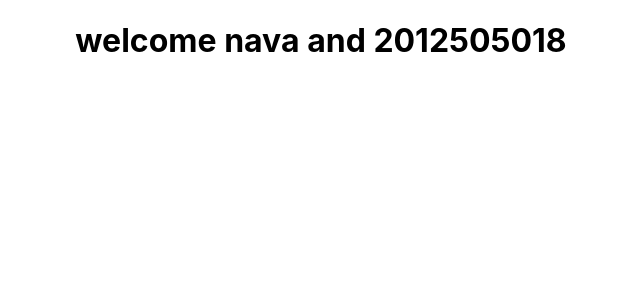
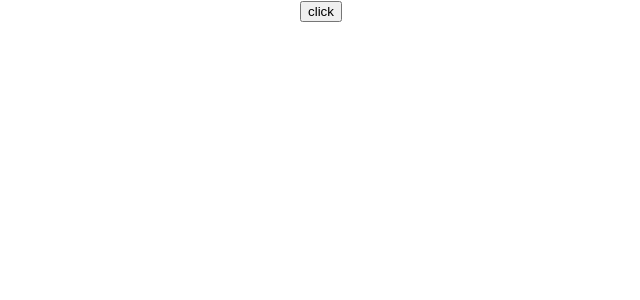
Before and after one commit to pop-dev5016/code-evolution-react, a React (Create React App) app: page / in a window 1280 px wide. Shown: the top 300 px of the page, without its empty margins (319-959 px from the left). Built offline with nearby package versions, Linux system fonts and the light colour scheme.

Commit message:
function event handling

```diff
--- a/src/App.js
+++ b/src/App.js
@@ -5,6 +5,7 @@
 import Welcome from './components/welcome';
 import Message from './components/message';
 import Counter from './components/Counter';
+import Functionclick from './Functionclick';
 import React from "react";
 import { Component } from "react";
 
@@ -14,7 +15,7 @@
   return (
     <div className="App">
       {/* <Hello/> */}
-
+      <Functionclick/>
       {/* <Greet name="pavi" regno="2012505016"  >
         this is childern props
       </Greet>
@@ -29,7 +30,7 @@
       {/* <Counter></Counter> */}
       {/* <Greet name="nava" regno="2012505018"></Greet>
       <Greet name="appa" regno="2012505019"></Greet> */}
-      <Welcome name="nava" regno="2012505018"></Welcome>
+      {/* <Welcome name="nava" regno="2012505018"></Welcome> */}
     </div>
   );
 }
--- /dev/null
+++ b/src/Functionclick.js
@@ -0,0 +1,14 @@
+import React from 'react'
+
+function Functionclick() {
+   function clickHandler() {
+        console.log("button clicked");
+    }
+  return (
+    <div>
+        <button onClick={clickHandler}>click</button>
+    </div>
+  )
+}
+
+export default Functionclick
--- a/src/components/welcome.js
+++ b/src/components/welcome.js
@@ -5,6 +5,7 @@
 
    render(){
       const {name,regno} = this.props
+      //const {name,regno} = this.state
         return <h1>welcome {name} and {regno}</h1>
    }
 }
```
